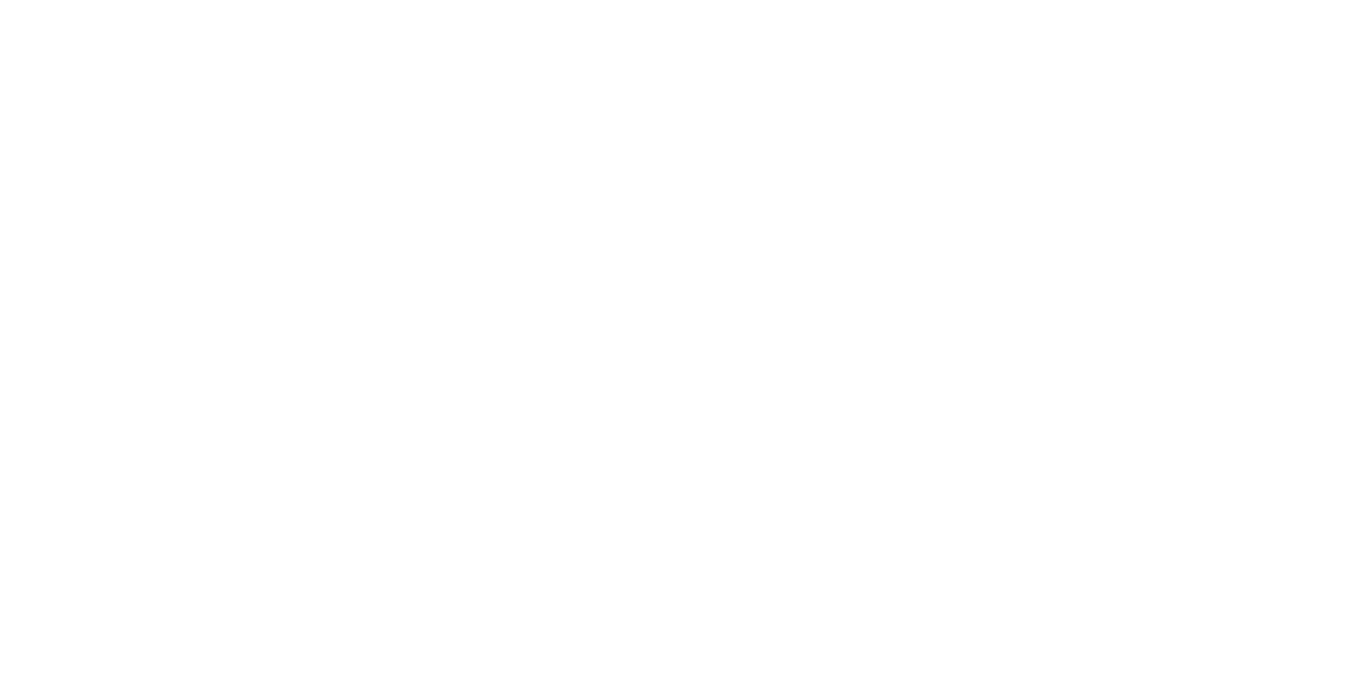
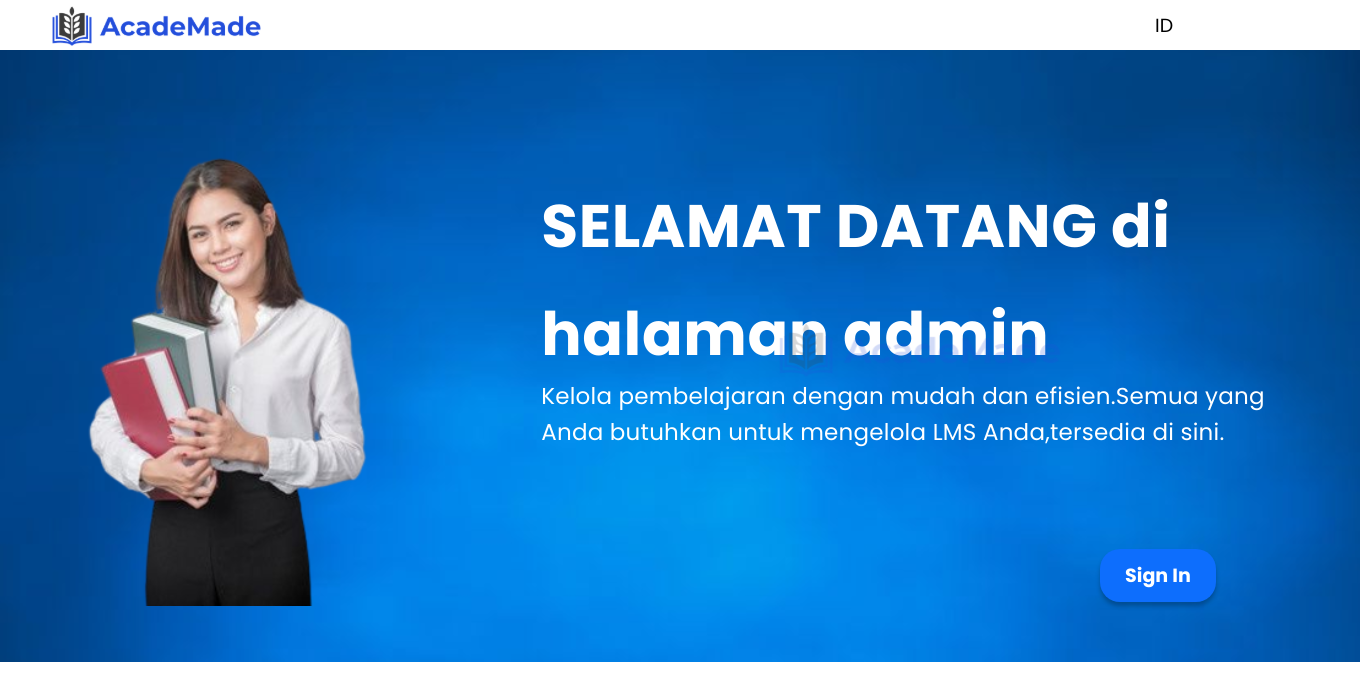
Before and after one commit to Capstone-Project-Kelompok-11/frontend-web-react, a React (Vite) app: page / in a window 1280 px wide. Before the commit this address had no page. Shown: the top 700 px of the page, 1360 px wide, since content can reach past the window. Built offline with nearby package versions, Linux system fonts and the light colour scheme.

Commit message:
feat: add Landingpage

```diff
--- a/package.json
+++ b/package.json
@@ -14,6 +14,7 @@
     "@fortawesome/fontawesome-svg-core": "^6.4.0",
     "@fortawesome/free-solid-svg-icons": "^6.4.0",
     "@fortawesome/react-fontawesome": "^0.2.0",
+    "@headlessui/react": "^1.7.14",
     "@reduxjs/toolkit": "^1.9.5",
     "axios": "^1.4.0",
     "daisyui": "^2.51.6",
@@ -22,6 +23,7 @@
     "react-dom": "^18.2.0",
     "react-redux": "^8.0.5",
     "react-router-dom": "^6.11.1",
+    "react-table": "^7.8.0",
     "react-toastify": "^9.1.3",
     "redux": "^4.2.1",
     "yup": "^1.1.1"
--- a/src/App.jsx
+++ b/src/App.jsx
@@ -5,4 +5,4 @@ function App() {
 
 }
 
-export default App;;
+export default App;
--- a/src/components/Navbar.jsx
+++ b/src/components/templates/Navbar.jsx
@@ -1,17 +1,16 @@
 /* eslint-disable jsx-a11y/img-redundant-alt */
 /* eslint-disable jsx-a11y/anchor-is-valid */
 import * as React from "react";
-import "../App.css";
-import gambar1 from "../assets/Home.svg";
+import "../../index.css";
+import homeImage from "../../assets/home.svg";
 
 function Navbar() {
-  React.useEffect(() => {}, []);
   return (
     <div>
       <nav className="navbar navbar-expand-lg bg-white">
         <div className="home">
           <a className="Home" href="/">
-            <img src={gambar1} alt="some-image" />
+            <img src={homeImage} alt="some-image" />
           </a>
           <div className="login">
             <a className="ID" href="#">
--- a/src/config/router/index.jsx
+++ b/src/config/router/index.jsx
@@ -4,11 +4,17 @@ import DashboardTemplate from "../../components/templates/Dashboard.template";
 import DashboardView from "../../views/Dashboard.view";
 import CourseView from "../../views/Course.view";
 import ReportingView from "../../views/Reporting.view";
+import LandingPage from "../../views/LandingPage.view";
+import Login from "../../views/Login.view";
 
 function RootRouter() {
   return (
     <BrowserRouter>
       <Routes>
+        <Route>
+          <Route path="/" element={<LandingPage />} />
+          <Route path="/Login" element={<Login />} />
+        </Route>
         <Route element={<DashboardTemplate />}>
           <Route path="/dashboard" element={<DashboardView />} />
           <Route path="/course" element={<CourseView />} />
--- a/src/index.css
+++ b/src/index.css
@@ -9,3 +9,334 @@
   margin: 0;
   font-family: "Poppins", sans-serif;
 }
+.logo {
+  height: 6em;
+  padding: 1.5em;
+  will-change: filter;
+  transition: filter 300ms;
+}
+.logo:hover {
+  filter: drop-shadow(0 0 2em #646cffaa);
+}
+.logo.react:hover {
+  filter: drop-shadow(0 0 2em #61dafbaa);
+}
+
+@keyframes logo-spin {
+  from {
+    transform: rotate(0deg);
+  }
+  to {
+    transform: rotate(360deg);
+  }
+}
+
+@media (prefers-reduced-motion: no-preference) {
+  a:nth-of-type(2) .logo {
+    animation: logo-spin infinite 20s linear;
+  }
+}
+
+.card {
+  padding: 2em;
+}
+
+.read-the-docs {
+  color: #888;
+}
+
+.navbar navbar-expand-lg {
+  position: absolute;
+  width: 1440px;
+  height: 55px;
+  display: flex;
+
+  background: #ffffff;
+}
+.home {
+  position: absolute;
+  height: 46px;
+  top: 3px;
+  display: flex;
+  gap: 850px;
+  align-items: center;
+}
+
+.login {
+  display: flex;
+  gap: 10px;
+  width: auto;
+  font-family: "Poppins";
+  font-style: normal;
+  font-weight: 400;
+  font-size: 19px;
+  line-height: 28px;
+  letter-spacing: 0.01em;
+  float: right;
+
+  color: #000000 !important;
+}
+.login a {
+  color: #000000;
+}
+
+.Signin {
+  display: flex;
+  flex-direction: row;
+  align-items: center;
+  padding: 10px 25px;
+  gap: 10px;
+  font-family: "Poppins";
+  font-style: normal;
+  font-weight: 700;
+  font-size: 19.1px;
+  line-height: 46px;
+  position: absolute;
+  width: 116px;
+  height: 53px;
+  left: 1100px;
+  top: 499px;
+  color: #ffffff;
+  background: #0d6efd;
+  box-shadow: 0px 4px 4px rgba(0, 0, 0, 0.25);
+  border-radius: 20px;
+  /* Primary/Brandeis Blue/50 */
+
+  background: #0d6efd;
+  box-shadow: 0px 4px 4px rgba(0, 0, 0, 0.25);
+  border-radius: 20px;
+}
+
+.ID {
+  color: #000000 !important;
+}
+.main-container {
+  position: absolute;
+  width: 1360px;
+  height: 612px;
+  top: 50px;
+  display: flex;
+  background-image: url("./assets/Background.svg");
+}
+.foto {
+  width: 700px;
+  height: 500px;
+  left: 650px;
+  top: 80px;
+  float: left;
+}
+.main img {
+  position: absolute;
+  width: 400px;
+  height: 500px;
+  left: 720px;
+  top: 50px;
+  opacity: 0.2;
+}
+.kotak {
+  flex-direction: column;
+  align-items: flex-start;
+  padding: 0px;
+  gap: 10px;
+
+  position: absolute;
+  width: 715px;
+  height: 350px;
+  left: 620px;
+  top: 262px;
+}
+.pesan p {
+  font-family: "Poppins";
+  font-style: normal;
+  font-weight: 700;
+  font-size: 60px;
+  line-height: 108px;
+  letter-spacing: 0.01em;
+  color: #ffffff;
+  padding-right: 60px;
+  top: 100px;
+}
+.pesan {
+  margin-bottom: 10px;
+  margin-top: -90px;
+}
+
+.text {
+  margin-top: -20px;
+  padding-right: 10px;
+}
+.tulisan {
+  display: flex;
+  align-items: center;
+  justify-content: space-evenly;
+}
+.posisi {
+  top: auto;
+}
+.text p {
+  font-size: 23px;
+  top: 100px;
+  line-height: 36px;
+  letter-spacing: 0.01em;
+  float: right;
+  padding-right: 43px;
+
+  color: #ffffff;
+}
+
+.container {
+  position: absolute;
+  width: 100%;
+  height: 610px;
+  left: 0px;
+  top: 55px;
+  background-image: url("./assets/background.svg");
+}
+.badan {
+  position: absolute;
+  width: 450px;
+  height: 450px;
+  left: calc(50% - 500px / 2);
+  top: 85px;
+  justify-content: center;
+  padding: 40px;
+  background: #ffffff;
+  border-radius: 12px;
+}
+.password-input-wrapper {
+  position: relative;
+}
+
+.password-input-wrapper input {
+  padding-right: 20px; /* Menyisakan ruang untuk ikon mata */
+
+  align-items: center;
+}
+
+.password-toggle-icon {
+  position: absolute;
+  top: 36px;
+  right: 20px;
+  transform: translateY(-50%);
+  cursor: pointer;
+}
+
+.error-message {
+  margin-top: -29px; /* Menyesuaikan jarak dari input field */
+  text-align: center;
+}
+
+button {
+  border: none;
+}
+
+a {
+  text-decoration: none;
+}
+
+input {
+  /* display: block; */
+  width: 100%;
+  padding: 15px;
+  margin-top: 10px;
+  margin-bottom: 40px;
+  font-family: sans-serif;
+  font-size: 16px;
+}
+form {
+  justify-content: center;
+}
+
+label {
+  width: 83px;
+  height: 45px;
+
+  /* Desktop/H2/Reguler */
+
+  font-family: "Poppins";
+  font-style: normal;
+  font-weight: 400;
+  font-size: 30px;
+  line-height: 45px;
+  display: flex;
+
+  /* identical to box height */
+
+  letter-spacing: 0.01em;
+
+  color: #000000;
+}
+
+.btn {
+  color: white;
+
+  width: 100%;
+
+  height: 80px;
+
+  font-size: 18px;
+
+  background-color: #007bff;
+
+  border-radius: 10px;
+}
+
+.btn2 {
+  display: flex;
+  flex-direction: row;
+  justify-content: center;
+  align-items: center;
+  padding: 10px;
+  gap: 10px;
+  font-weight: 700;
+  font-size: 30px;
+
+  position: absolute;
+  width: 300px;
+  height: 65px;
+  left: 70px;
+  top: 357px;
+
+  /* Primary/Brandeis Blue/70 */
+
+  background: #0a58ca;
+  border-radius: 12px;
+  color: #ffffff;
+}
+
+.btn2:hover {
+  background-color: #0f549b;
+}
+
+.error {
+  border: 1px solid red;
+}
+
+.error-message {
+  color: red;
+  font-size: 20px;
+}
+
+#wrab:target .modal {
+  transition: 0.56s;
+
+  transform: translateY(100px);
+
+  position: relative;
+
+  visibility: visible;
+}
+
+#wrab:target .bg-color {
+  position: absolute;
+
+  top: 0;
+
+  bottom: 0;
+
+  right: 0;
+
+  left: 0;
+
+  background-color: rgb(0, 0, 0, 0.5);
+}
--- a/src/LandingPage.jsx
+++ b/src/views/LandingPage.view.jsx
@@ -1,8 +1,8 @@
 import React, { useEffect } from "react";
 import { Link } from "react-router-dom";
-import GuruSvg from "./assets/Guru.svg";
-import LogoSvg from "./assets/Logo.svg";
-import Navbar from "./components/Navbar";
+import GuruSvg from "../assets/guru.svg";
+import LogoSvg from "../assets/home.svg";
+import Navbar from "../components/templates/Navbar";
 
 function LandingPage() {
   useEffect(() => {
@@ -14,7 +14,7 @@ function LandingPage() {
       <Navbar />
       <div className="main-container">
         <div className="main">
-          <img src={LogoSvg} alt="Logo" className="w-72 h-88 opacity-20" />
+          <img src={LogoSvg} alt="Logo" className="w-700 h-500 opacity-20" />
         </div>
         <div className="tulisan">
           <img className="foto w-700 h-500" src={GuruSvg} alt="Guru" />
@@ -25,16 +25,16 @@ function LandingPage() {
               </p>
             </div>
             <div className="text">
-              <p className="text-white">
-                Kelola pembelajaran dengan mudah dan efisien. Semua yang Anda
-                butuhkan untuk mengelola LMS Anda, tersedia di sini.
+              <p className="text-white ">
+                Kelola pembelajaran dengan mudah dan efisien.Semua yang Anda
+                butuhkan untuk mengelola LMS Anda,tersedia di sini.
               </p>
             </div>
           </div>
         </div>
         <Link
           to="/Login"
-          className="Signin bg-blue-600 rounded-lg text-white font-bold text-2xl px-8 py-4"
+          className="Signin bg-blue-600 rounded-lg text-white font-bold text-2xl p-10 px-12"
         >
           Sign In
         </Link>
--- a/src/components/Login.jsx
+++ b/src/views/Login.view.jsx
@@ -4,9 +4,9 @@
 import * as React from "react";
 import { useFormik } from "formik";
 import { ToastContainer, toast } from "react-toastify";
-import Navbar from "./Navbar";
+import Navbar from "../components/templates/Navbar";
 import "react-toastify/dist/ReactToastify.css";
-import "../App.css";
+import "../index.css";
 import { FontAwesomeIcon } from "@fortawesome/react-fontawesome";
 import { faEye, faEyeSlash } from "@fortawesome/free-solid-svg-icons";
 
@@ -48,9 +48,9 @@ function Login() {
     <div>
       <Navbar />
       <ToastContainer position="top-center" />
-      <div className="container">
+      <div className="container w-100">
         <div href="" className="wrab" id="wrab">
-          <div className="bg-color">
+          <div className="bg-color ">
             <div className="badan" id="modal">
               <form
                 onSubmit={formik.handleSubmit}
```
Also changed, not shown: 1 other file (tests, documents, lock files or other folders).
